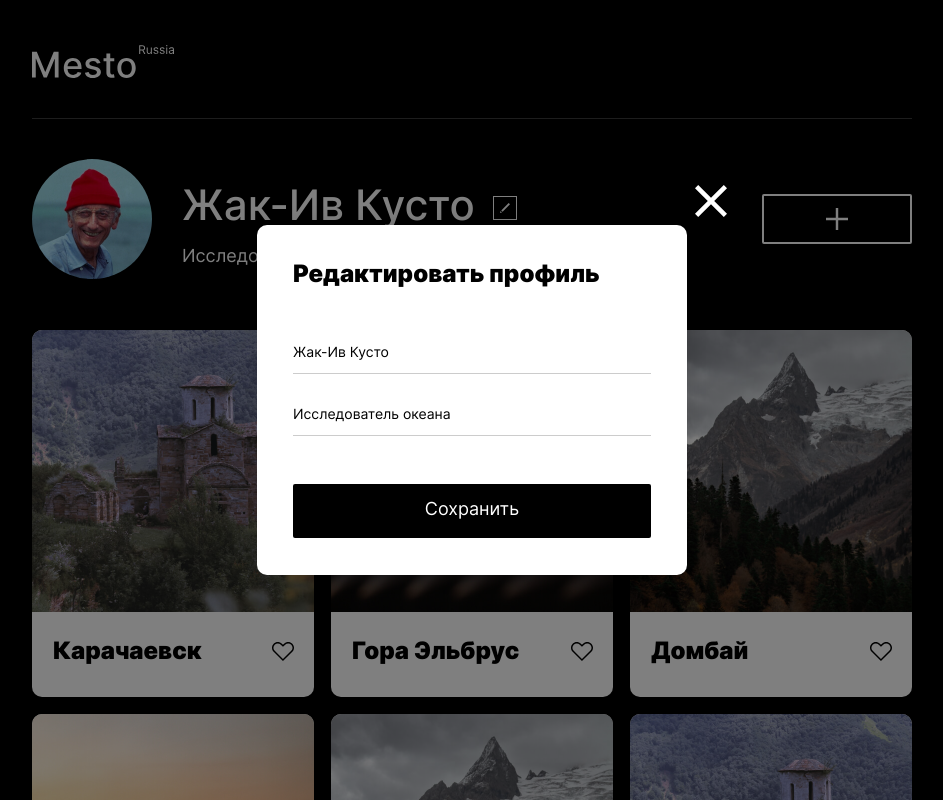
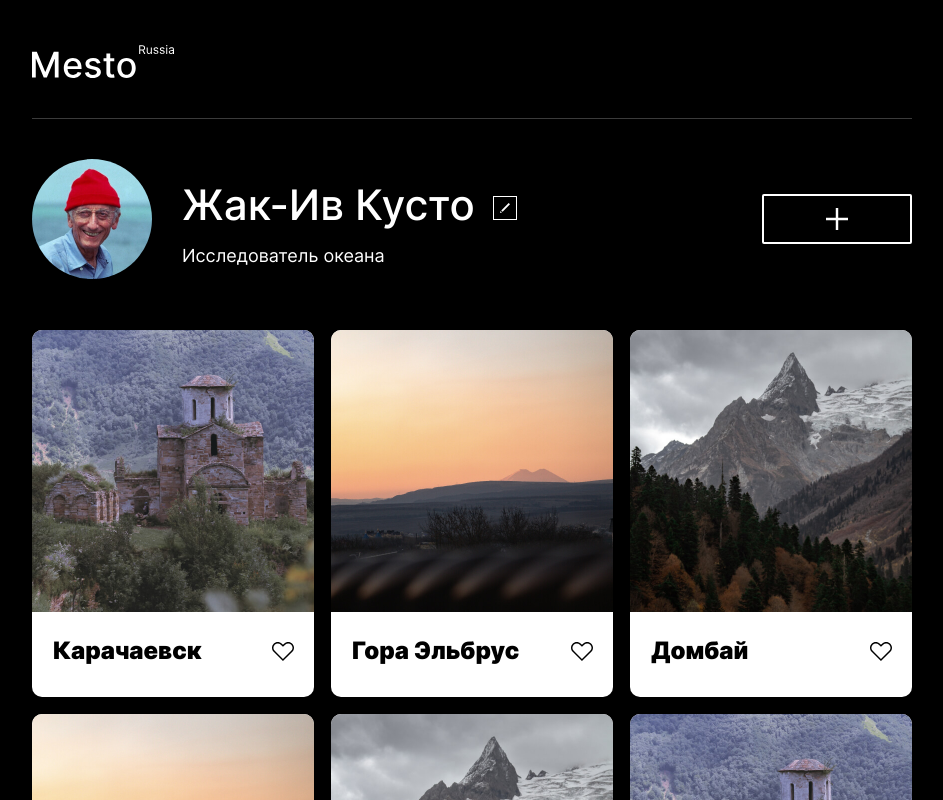
Before and after one commit to keepitdown/mesto-project-bootcamp, a plain HTML site: page index.html in a window 1280 px wide. Shown: the top 800 px of the page, without its empty margins (168-1111 px from the left). Drawn offline with Linux system fonts and the light colour scheme; files whose address does not match are found by name.

```diff
--- a/index.html
+++ b/index.html
@@ -102,7 +102,7 @@
     <p class="footer__copyright-info">© 2022 Mesto Russia</p>
   </footer>
 
-  <div class="popup popup__opened">
+  <div class="popup">
     <div class="popup__content popup__content_type_profile-info-editor">
       <button class="popup__close-btn main-hover" type="button" aria-label="Закрыть окно редактирования профиля">
         <img src="./images/ui/close-btn-pic.svg" alt="Закрыть" class="popup__close-btn-icon">
```
Also changed, not shown: README.md, 1 other file.
